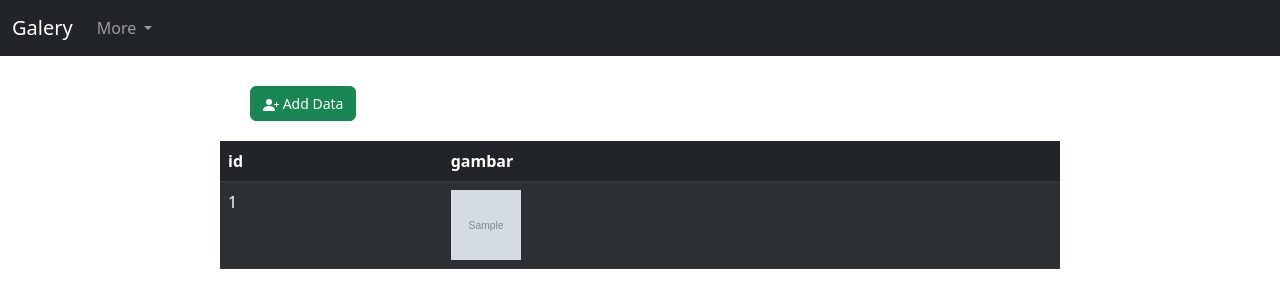
After one commit to RissAgung/acara_13_14, a PHP site: page /galery.php in a window 1280 px wide. The commit adds this page. Shown: the top 308 px of the page. Run offline with PHP 8.4, Linux system fonts and the light colour scheme; the visitor is signed in with stand-in values (Sample User, id 1); tables that the repository leaves empty or names only in its code hold one stand-in row (values such as "Sample post"); grey boxes marked "Sample" are stand-in pictures.

Commit message:
Acara 17 18

```diff
--- a/confirmAccount.php
+++ b/confirmAccount.php
@@ -66,6 +66,7 @@ if (isset($_POST['submit_delete'])) {
             <ul class="dropdown-menu dropdown-menu-dark">
               <li><a class="dropdown-item" href="index.php">Dashboard</a></li>
               <li><a class="dropdown-item" href="confirmAccount.php">Confirm Account</a></li>
+              <li><a class="dropdown-item" href="galery.php">Galery</a></li>
               <li><a class="dropdown-item" href="logout.php">Logout</a></li>
             </ul>
           </li>
--- a/function.php
+++ b/function.php
@@ -1,4 +1,6 @@
 <?php
+
+use LDAP\Result;
 
 $conn = mysqli_connect("localhost", "root", "", "user");
 
@@ -13,6 +15,59 @@ function userActive(){
         $users[] = $user;
     }
     return $users;
+}
+
+function gambar(){
+  global $conn;
+
+  $users = [];
+
+  $result = mysqli_query($conn, "SELECT * FROM gambar");
+
+  while($user = mysqli_fetch_assoc($result)){
+      $users[] = $user;
+  }
+  return $users;
+}
+
+function upGambar($gambar, $lokasi){
+  global $conn;
+
+  $jumlahGambar = count($_FILES["foto"]["name"]);
+  $ekstensi = array('png', 'jpg', 'jpeg', 'gif');
+  $result = "";
+
+  for($i=0; $i<$jumlahGambar; $i++){
+    $id = autoIDGambar("SELECT * FROM gambar ORDER BY gambar_id DESC");
+
+    $namaFile = $_FILES["foto"]["name"][$i];
+    $tmpFile = $_FILES["foto"]["tmp_name"][$i];
+    $tipe_file = strtolower(pathinfo($namaFile, PATHINFO_EXTENSION));
+    $ukuranFile = $_FILES["foto"]["size"][$i];
+    $error = $_FILES["foto"]["error"];
+
+    $namaFileBaru = uniqid();
+    $namaFileBaru .= ".";
+    $namaFileBaru .= $tipe_file;
+
+    if(!in_array($tipe_file, $ekstensi)){
+      echo ("<scrip>
+        alert 'Extensi file salah';
+      </script>");
+      header("Location: $lokasi");
+    }else{
+      if($error === 4){
+        echo ("<scrip>
+          alert 'Anda tidak memilih file';
+        </script>");
+        header("Location: $lokasi");
+      }else{
+        mysqli_query($conn, "INSERT INTO gambar VALUES('$id', '$namaFileBaru')");
+        move_uploaded_file($tmpFile, 'gambar/' . $namaFileBaru);
+      }
+    }
+  }
+  return mysqli_affected_rows($conn);
 }
 
 function userNotActive(){
@@ -97,10 +152,10 @@ function update($data){
 
 }
 
-function autoID(){
+function autoID($query){
   global $conn;
 
-  $raw = mysqli_query($conn, "SELECT id FROM user_detail ORDER BY id DESC");
+  $raw = mysqli_query($conn, $query);
 
   $Result = mysqli_fetch_assoc($raw);
 
@@ -109,11 +164,22 @@ function autoID(){
   return $finalResult;
 }
 
+function autoIDGambar($query){
+  global $conn;
+
+  $raw = mysqli_query($conn, $query);
+
+  $Result = mysqli_fetch_assoc($raw);
+
+  $finalResult =  $Result["gambar_id"]+1;
+
+  return $finalResult;
+}
 function insert($data){
 
   global $conn;
 
-  $id = autoID();
+  $id = autoID("SELECT id FROM user_detail ORDER BY id DESC");
   $email = $data["email"];
   $password = $data["password"];
   $name = $data["name"];
@@ -161,7 +227,7 @@ class register{
 
   global $conn;
 
-  $id = autoID();
+  $id = autoID("SELECT id FROM user_detail ORDER BY id DESC");
   $email = $data["email"];
   $password = $data["password"];
   $name = $data["name"];
@@ -174,7 +240,7 @@ class register{
 
   return mysqli_affected_rows($conn);
 
-}
+  }
 }
 
 ?>
--- /dev/null
+++ b/galery.php
@@ -0,0 +1,121 @@
+<?php
+
+session_start();
+require "function.php";
+
+$gambar = gambar();
+
+if (!isset($_SESSION["login"])) {
+  header("Location: login.php");
+}
+
+if (isset($_POST["submit_add"])) {
+  if (upGambar($_FILES["foto"], "galery.php") > 0) {
+    header("Location: galery.php");
+    exit();
+  }
+}
+
+
+?>
+
+<!DOCTYPE html>
+<html lang="en">
+
+<head>
+  <meta charset="UTF-8">
+  <meta http-equiv="X-UA-Compatible" content="IE=edge">
+  <meta name="viewport" content="width=device-width, initial-scale=1.0">
+  <title>Galery</title>
+  <link href="https://cdn.jsdelivr.net/npm/bootstrap@5.2.1/dist/css/bootstrap.min.css" rel="stylesheet" integrity="sha384-iYQeCzEYFbKjA/T2uDLTpkwGzCiq6soy8tYaI1GyVh/UjpbCx/TYkiZhlZB6+fzT" crossorigin="anonymous">
+  <link rel="stylesheet" href="style/galery_style.css">
+</head>
+
+<body>
+  <script src="https://cdn.jsdelivr.net/npm/bootstrap@5.2.1/dist/js/bootstrap.bundle.min.js" integrity="sha384-u1OknCvxWvY5kfmNBILK2hRnQC3Pr17a+RTT6rIHI7NnikvbZlHgTPOOmMi466C8" crossorigin="anonymous"></script>
+
+  <!-- Navbar -->
+  <nav class="navbar navbar-expand-lg navbar-dark bg-dark">
+    <div class="container-fluid">
+      <a class="navbar-brand">Galery</a>
+      <button class="navbar-toggler" type="button" data-bs-toggle="collapse" data-bs-target="#navbarNavDarkDropdown" aria-controls="navbarNavDarkDropdown" aria-expanded="false" aria-label="Toggle navigation">
+        <span class="navbar-toggler-icon"></span>
+      </button>
+      <div class="collapse navbar-collapse" id="navbarNavDarkDropdown">
+        <ul class="navbar-nav">
+          <li class="nav-item dropdown">
+            <a class="nav-link dropdown-toggle" href="#" role="button" data-bs-toggle="dropdown" aria-expanded="false">
+              More
+            </a>
+            <ul class="dropdown-menu dropdown-menu-dark">
+              <li><a class="dropdown-item" href="index.php">Dashboard</a></li>
+              <li><a class="dropdown-item" href="confirmAccount.php">Confirm Account</a></li>
+              <li><a class="dropdown-item" href="galery.php">Galery</a></li>
+              <li><a class="dropdown-item" href="logout.php">Logout</a></li>
+            </ul>
+          </li>
+        </ul>
+      </div>
+    </div>
+  </nav>
+
+  <div class="container_add">
+    <button type="button" class="btn btn-success btn_add" data-bs-toggle="modal" data-bs-target="#staticBackdrop-tambah">
+      <svg xmlns="http://www.w3.org/2000/svg" width="16" height="16" fill="currentColor" class="bi bi-person-plus-fill" viewBox="0 0 16 16">
+        <path d="M1 14s-1 0-1-1 1-4 6-4 6 3 6 4-1 1-1 1H1zm5-6a3 3 0 1 0 0-6 3 3 0 0 0 0 6z"></path>
+        <path fill-rule="evenodd" d="M13.5 5a.5.5 0 0 1 .5.5V7h1.5a.5.5 0 0 1 0 1H14v1.5a.5.5 0 0 1-1 0V8h-1.5a.5.5 0 0 1 0-1H13V5.5a.5.5 0 0 1 .5-.5z"></path>
+      </svg>
+      Add Data
+    </button>
+
+    <!-- Notif Tambah -->
+    <div class="modal fade" id="staticBackdrop-tambah" data-bs-backdrop="static" data-bs-keyboard="false" tabindex="-1" aria-labelledby="staticBackdropLabel" aria-hidden="true">
+      <form action="" method="POST" enctype="multipart/form-data">
+        <div class="modal-dialog">
+          <div class="modal-content">
+            <div class="modal-header">
+              <h5 class="modal-title" id="staticBackdropLabel">Add Images</h5>
+              <button type="button" class="btn-close" data-bs-dismiss="modal" aria-label="Close"></button>
+            </div>
+            <div class="modal-body">
+
+              <div class="mb-3">
+                <label for="formFile" class="form-label">Silahkan pilih beberapa gambar</label>
+                <input type="file" name="foto[]" multiple />
+              </div>
+
+              <div class="footer-edit">
+                <button type="button" class="btn btn-secondary btn-footer" data-bs-dismiss="modal">Close</button>
+                <button type="submit" class="btn btn-primary btn-footer" name="submit_add">Add</button>
+              </div>
+            </div>
+          </div>
+        </div>
+      </form>
+    </div>
+    <!-- end notif tambah -->
+  </div>
+
+
+  <div class="container_table">
+    <table class="table table-dark table-striped">
+      <thead>
+        <tr>
+          <th>id</th>
+          <th>gambar</th>
+        </tr>
+      </thead>
+      <tbody>
+        <?php foreach($gambar as $indexGambar) : ?>
+          <tr>
+            <td><?= $indexGambar["gambar_id"] ?></td>
+            <td><img src="gambar/<?= $indexGambar["gambar_nama"] ?>" alt="" class="gambar"></td>
+          </tr>
+        <?php endforeach ?>
+      </tbody>
+    </table>
+  </div>
+
+</body>
+
+</html>
--- a/index.php
+++ b/index.php
@@ -76,6 +76,7 @@ if (isset($_POST['submit_delete'])) {
             <ul class="dropdown-menu dropdown-menu-dark">
               <li><a class="dropdown-item" href="index.php">Dashboard</a></li>
               <li><a class="dropdown-item" href="confirmAccount.php">Confirm Account</a></li>
+              <li><a class="dropdown-item" href="galery.php">Galery</a></li>
               <li><a class="dropdown-item" href="logout.php">Logout</a></li>
             </ul>
           </li>
@@ -104,7 +105,7 @@ if (isset($_POST['submit_delete'])) {
             </div>
             <div class="modal-body">
               <!-- ID Otomatis -->
-              <input type="hidden" class="form-control field-edit" id="id" value="<?= autoID() ?>" name="id">
+              <input type="hidden" class="form-control field-edit" id="id" value="<?= autoID("SELECT id FROM user_detail ORDER BY id DESC") ?>" name="id">
 
               <label for="email" class="form-label">User Email</label>
               <input type="email" class="form-control field-edit" id="email" email="exampleInputPassword1" name="email" required>
--- /dev/null
+++ b/style/galery_style.css
@@ -0,0 +1,33 @@
+.container_add {
+  width: 840px;
+  border-radius: 15px;
+  margin-left: auto;
+  margin-right: auto;
+  margin-top: 30px;
+
+}
+
+.btn_tambah {
+  margin-left: 10px;
+}
+
+.btn_add {
+  margin-left: 30px;
+  font-size: 14px;
+}
+
+.footer-edit {
+  margin-top: 30px;
+}
+
+.container_table {
+  width: 840px;
+  margin-left: auto;
+  margin-right: auto;
+  margin-top: 20px;
+}
+
+.gambar{
+  width: 70px;
+  height: 70px;
+}
```
Also changed, not shown: gambar/6342f06838770.png (added), gambar/6342f0683a83f.png (added), login.php (line endings or trailing spaces).
